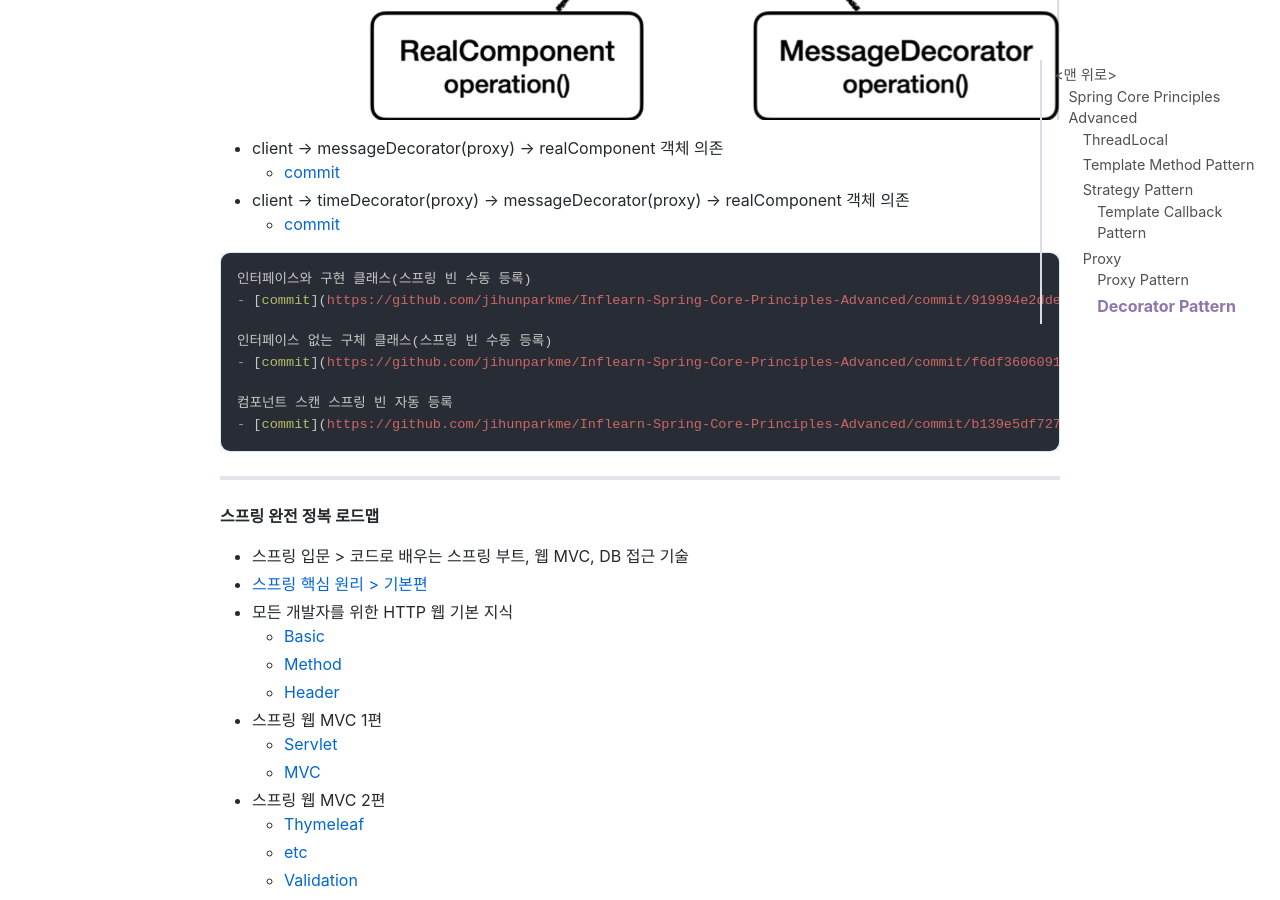
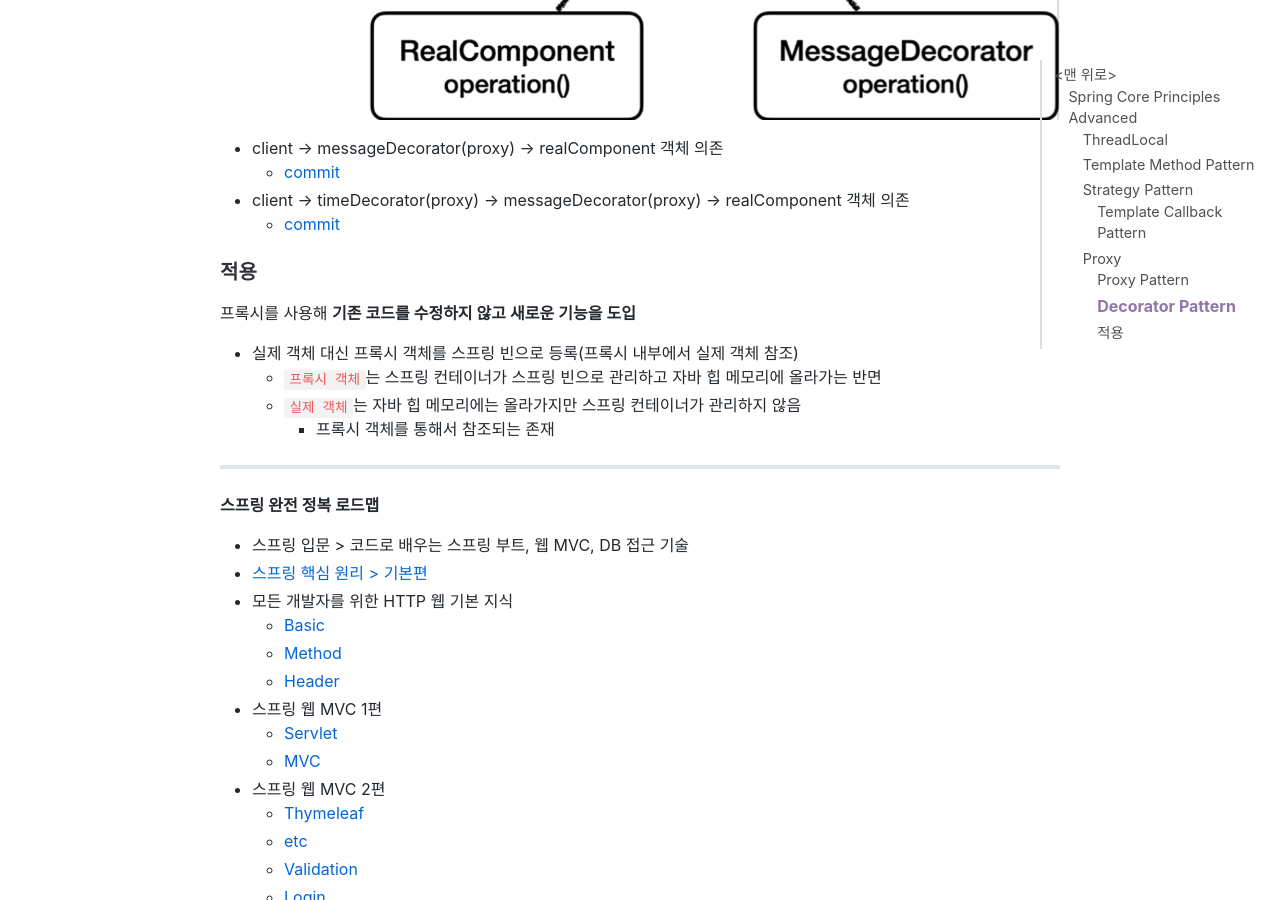
Before and after one commit to jihunparkme/jihunparkme.github.io, a Jekyll site: the page built from _posts/2022-11-20-Spring-Core-Principles-Advanced.md, in a window 1280 px wide and 900 px high, scrolled down 8617 px. Built offline with Jekyll 4.4.1, drawn with Linux system fonts in a browser that asks for light colours; nearby versions of some CDN libraries; comment, search, counter and statistics services are not loaded.

Commit message:
[Proxy] 적용

````diff
--- a/_posts/2022-11-20-Spring-Core-Principles-Advanced.md
+++ b/_posts/2022-11-20-Spring-Core-Principles-Advanced.md
@@ -235,33 +235,14 @@ client.execute();
 - client -> timeDecorator(proxy) -> messageDecorator(proxy) -> realComponent 객체 의존
   - [commit](https://github.com/jihunparkme/Inflearn-Spring-Core-Principles-Advanced/commit/24d4e14af5948368a1341d12d7974ccb5fa8c5f0)
 
+### 적용
 
+프록시를 사용해 **기존 코드를 수정하지 않고 새로운 기능을 도입**
 
-
-
-
-
-
-
-
-
-
-
-
-
-
-
-
-```
-인터페이스와 구현 클래스(스프링 빈 수동 등록)
-- [commit](https://github.com/jihunparkme/Inflearn-Spring-Core-Principles-Advanced/commit/919994e2dde6469c8dc25e7b842d7fafca5e54b9)
-
-인터페이스 없는 구체 클래스(스프링 빈 수동 등록)
-- [commit](https://github.com/jihunparkme/Inflearn-Spring-Core-Principles-Advanced/commit/f6df360609144e82f90cb6242c05bc375fd7d131)
-
-컴포넌트 스캔 스프링 빈 자동 등록
-- [commit](https://github.com/jihunparkme/Inflearn-Spring-Core-Principles-Advanced/commit/b139e5df727f4ac39d1819815c0def0acbc21e61)
-```
+- 실제 객체 대신 프록시 객체를 스프링 빈으로 등록(프록시 내부에서 실제 객체 참조)
+  - `프록시 객체`는 스프링 컨테이너가 스프링 빈으로 관리하고 자바 힙 메모리에 올라가는 반면
+  - `실제 객체`는 자바 힙 메모리에는 올라가지만 스프링 컨테이너가 관리하지 않음
+    - 프록시 객체를 통해서 참조되는 존재
 
 ---
 
````
